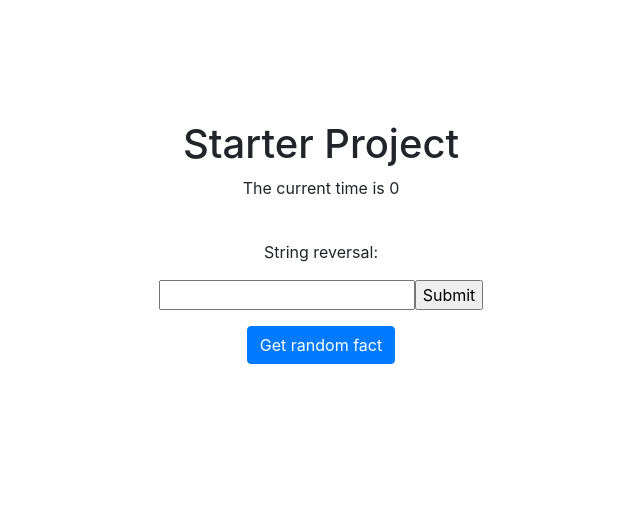
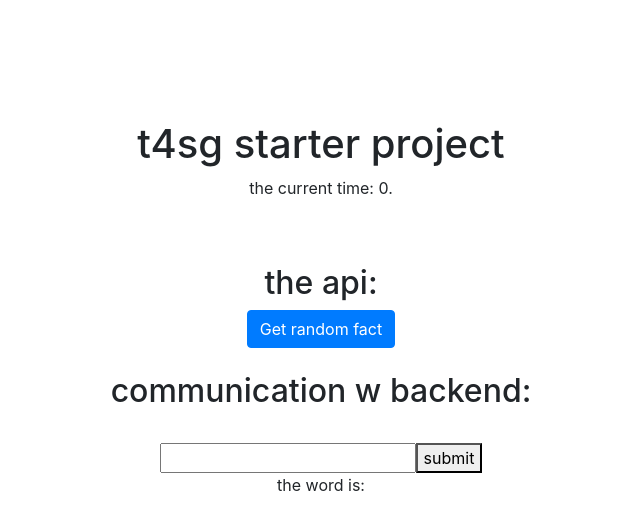
Before and after one commit to kaylanhua/t4sg-starter, a React (Create React App) app: page / in a window 1280 px wide. Shown: the top 530 px of the page, without its empty margins (319-959 px from the left). Built offline with nearby package versions, Linux system fonts and the light colour scheme; no server answers.

Commit message:
reverse string api

```diff
--- a/package.json
+++ b/package.json
@@ -39,5 +39,5 @@
       "last 1 safari version"
     ]
   },
-  "proxy": "http://localhost:5000"
+  "proxy": "http://127.0.0.1:5000/"
 }
--- a/src/App.js
+++ b/src/App.js
@@ -13,14 +13,49 @@ function App() {
     });
   }, []);
 
+  const [value, setValue] = useState('');
+
+  function handleSubmit(e) {
+    e.preventDefault();
+    const data = { name: value };
+    console.log('submit');
+    console.log(value);
+    fetch('http://127.0.0.1:5000/test/', {
+      method: 'POST',
+      headers: {
+        'Content-type': 'application/json',
+      },
+      body: JSON.stringify(data),
+    })
+      .then(res => res.json())
+      .then(res => console.log(res));
+  }
+
+  function handleValue(e) {
+    setValue(e.target.value);
+  }
+
   return (
     <div className="App">
       <br/><br/><br/><br/><br/>
-      <h1>Starter Project</h1>
-      <p>The current time is {currentTime}</p>
+      <h1>t4sg starter project</h1>
+      <p>the current time: {currentTime}.</p>
       <br/>
-      <Form/>
+      {/* <Form/> */}
+      <br/>
+      <h2>the api:</h2>
+
       <Button>Get random fact</Button>
+
+      <br/>
+      <br/>
+      <h2>communication w backend:</h2>
+      <br/>
+      <form action="" onSubmit={handleSubmit}>
+        <input type="text" onChange={handleValue} />
+        <button> submit </button>
+      </form>
+      <p>the word is: {value}</p>
     </div>
   );
 }
--- a/src/components/form.js
+++ b/src/components/form.js
@@ -9,10 +9,12 @@ export class Form extends React.Component {
 
     handleChange = (event) => {
         this.setState({userInput: event.target.value});
+        console.log("this is handleChange");
+        console.log(event.target.value);
     }
 
     handleSubmit = (event) => {
-        fetch('/reverse', {
+        fetch('http://127.0.0.1:5000/reverse', {
             method: "POST",
             cache: "no-cache",
             headers: {
@@ -23,19 +25,23 @@ export class Form extends React.Component {
             return response.json()
         }).
         then(json => {
+            // console.log("this is handleSubmit")
             this.setState({output: json[0]})
-        })
+        });
+        console.log("this is handleSubmit");
+        console.log(this.state.userInput);
     }
 
     render() {
         return (
             <div>
                 <form onSubmit={this.handleSubmit} method='get'>
-                <p>String reversal:</p>
+                <h2>String reversal:</h2>
                 <input type="text"/>
                 <input type="submit" onChange={this.handleChange}/>
                 </form>
-                <p>{this.state.output}</p>
+                <br></br>
+                <p>The reversed string is {this.state.output}</p>
             </div>
         );
     }
```
Also changed, not shown: 1 other file (tests, documents, lock files or other folders).
